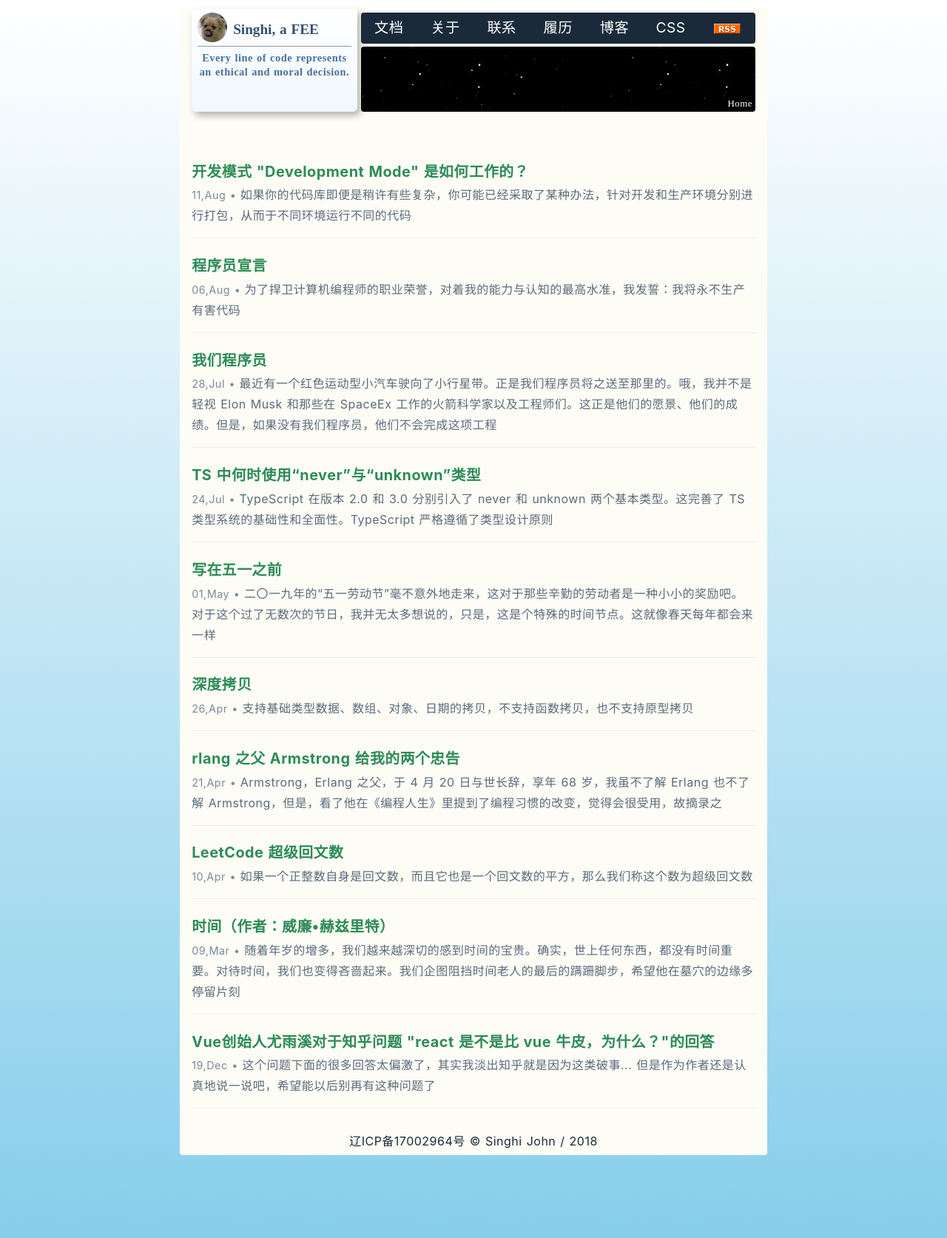
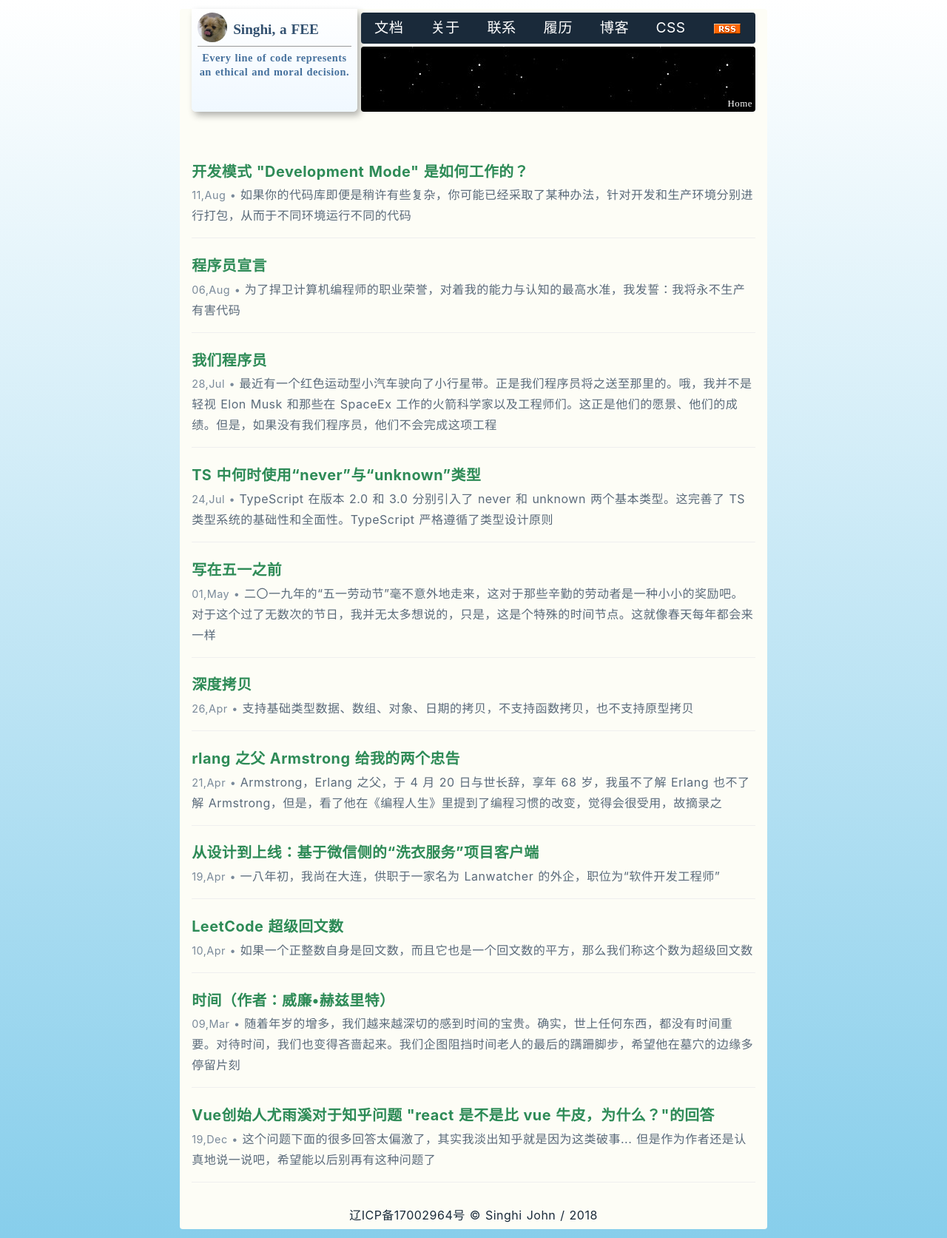
Before and after one commit to zxh19890103/singhi.io, a Jekyll site: the page built from index.md, in a window 1280 px wide. Shown: the whole page at 74% size. Built offline with Jekyll 4.4.1, drawn with Linux system fonts in a browser that asks for light colours; a style sheet for code colours, icons or effects is not loaded; some of the changed lines change nothing that is shown.

Commit message:
new post

````diff
--- /dev/null
+++ b/_posts/2019-04-19-an-architecture-design.md
@@ -0,0 +1,251 @@
+---
+layout: post
+title: 从设计到上线：基于微信侧的“洗衣服务”项目客户端
+short: 一八年初，我尚在大连，供职于一家名为 Lanwatcher 的外企，职位为“软件开发工程师”
+tags:
+  - Architecture
+  - Re-design
+  - Web
+---
+
+### 背景
+
+一八年初，我尚在大连，供职于一家名为 Lanwatcher 的外企，职位为“软件开发工程师”。
+
+年前，我们开发部门接到来自其它业务部门的产品需求，一个基于菜鸟驿站的洗衣服务平台，其中涉及四个端：
+
+- 平台
+- 门店
+- 工厂
+- 会员
+
+业务流程大概是这样：
+
+ {% include img.html src="//zxh1989.oss-cn-qingdao.aliyuncs.com/20190419/184758_15199.png" title="菜鸟驿站洗衣服务平台业务流程图" %}
+
+我们在厘清需求之后，得出了技术方案：
+
+首先，采取前后端分离开发模式，后端接口提供遵循 REST 规范，前端基于 MVVM 框架。
+
+技术栈上，后端框架为 [Feathers](https://feathersjs.com/)，因为它适合小团队快速生成大量实体读写接口（兼具 HTTP、WebSocket 两种协议类型的接口输出）；另外，Feathers 在之前的项目中有使用过，相对熟练；数据库用 [Postgres](https://www.postgresql.org/) ；ORM 使用 Github 星级较高的 [sequelize](https://sequelize.org/) 。
+
+前端有三个，分别为平台端、会员端、门店端。
+
+其中平台端由我负责，因为项目只分配一个月的工期，因此我选择了工程化程度更高、工具链更强大的前端框架 Angular v5；由于这一端提供给我们内部使用，对于界面要求不高，所以我直接搭配组件超级丰富的 UI 库 [PrimeNg](https://www.primefaces.org/primeng/#/) ；以此来确保开发的进度。
+
+会员端、门店端 分别由另几位同事负责。
+
+年前，我们完成了项目的初次迭代。年后，业务部因对会员端的界面设计不满意，找到我们，希望重新替换下页面，同时有几处业务上的改动。而此时，负责会员端的同事 D 已经高飞，因此，领导将这个任务交给我。
+
+怎么处理呢？基于之前的成果替换下模板可行吗？
+
+### 问题分析
+
+是基于之前的成果开发还是重新选择一个技术栈重写，这个问题在我脑海纠缠了很久。上级给的工期为两周，因此我必须迅速得出结论。
+
+如果是基于之前的成果来开发，那我要看看之前做出来的东西（主要从以下四点来分析）：
+
+- 维护性如何
+- 业务复杂度多高
+- 是否存在难以解决技术问题
+- 技术栈是否选择恰当
+
+首先，来看看会员端这个项目的大致现状：
+
+- 基于 Angular v5 开发的单页面应用，项目架构用其 CLI 生成（庞大）
+- 引用了 weui 界面库、jQuery、fontawesome 图标库 以及 jwexin （用于调用微信底层接口的官方库）
+- 五个 Module ：
+  1. `start/` 相当于欢迎页；
+  2. `shared/` 定义数据模型（Models）、Guards （Ng 的路由守卫）、公共组件（footer、header）、Resolvers（Ng 路由数据预解析）、若干公共服务；
+  3. `main/` 开放页面（无需登录平台，只需要微信授权即可浏览）；
+  4. `personal/` 个人中心（需要登入平台，有平台颁发的 token 才能浏览）；
+  5. `account/` 登录、注册、关注页面
+
+并且微信官方就公众号 SPA 使用 JS-SDK 有过一个提醒：
+
+> 所有需要使用`JS-SDK`的页面必须先注入配置信息，否则将无法调用（同一个url仅需调用一次，对于变化url的 SPA 的 web app 可在每次url变化时进行调用,目前Android微信客户端不支持`pushState`的H5新特性，所以使用 `pushState` 来实现 web app 的页面会导致签名失败，此问题会在 Android6.2 中修复。
+
+其次，在进行 oauth2 鉴权的时候不支持 hash 信息传递：
+
+> 例如：https://open.weixin.qq.com/connect/oauth2/authorize?appid=xxx& redirect_uri=view/guide/home.php#share/service/detail/
+只能得到: view/guide/home.php
+
+其中第二个限制被我的同事 D 反馈出来，纠缠了很久，他得到的解决思路是使用 localStorage 来保存需要跳转的前端 *url*，鉴权完成后，取出这个 *url*，做一下跳转。
+
+{% include img.html src="//zxh1989.oss-cn-qingdao.aliyuncs.com/20190419/221135_37817.jpg" title="解决微信进行 oauth2 鉴权的时候不支持 hash 信息的问题" %}
+
+然后，我整理出了需要做的页面数量：
+
+- 个人中心 / 首页（+底部导航）
+- 个人中心 / 充值（SDK）
+- 个人中心 / 我的账户
+- 个人中心 / 优惠卷
+- 个人中心 / 订单查询
+- 个人中心 / 订单详情
+- 个人中心 / 支付记录
+- <del>预约（个人中心，删除）</del>
+- 个人中心 / 我的基本信息
+- 店铺详情
+- 洗衣价格
+- 洗衣流程
+- 首页3，引导页
+- 首页4 + 底部导航
+- 文化 + 底部导航
+- 服务 + 底部导航
+- 登录
+
+一共 **16** 个页面，从设计稿来看，页面多数为展示类，涉及交互的页面大概才几个。因此，我认为这个项目业务上并不算复杂。我大概读了一遍之前的工作成果，并把复杂的地方记录下来：
+
+- 微信授权
+- 扫一扫支付
+- 手机验证登录（纯粹为了收集用户手机号码）
+
+就这三个！
+
+那为什么之前要用 Angular， 还引进了 weui 和 jQuery 以及 FA 图标库？查了一下，发现 jQuery 是 weui 组件库的依赖包，而图标确实在页面中有少许使用！然而，这是及其不划算的。其实，光“采用 Angular 开发” 这条就很是不划算！整个项目打包下来 JS 与 CSS 资源都好几兆了。而会员端又是面向C端用户的，体验这点十分要紧。
+
+由此，我决定重写整个项目。
+
+### 设计
+
+那么，是换个框架继续 SPA 吗？或者，SSR？考虑到整个应用展示类页面居多，根本构不成应用的级别，因此这个完全没有必要选择 SPA。这两年，前端开发者被框架冲昏了头脑，什么项目都是 SPA + CLI + RESTful。我的观点是，够不上应用的项目就不要用这么高级的框架了。
+
+好了，决定以 SSR 方式开发之后，就需要结合目前的系统架构，来设计这个项目的整体结构。我的系统架构如下：
+
+{% include img.html src="//zxh1989.oss-cn-qingdao.aliyuncs.com/20190419/233746_20502.jpg" title="菜鸟洗衣平台系统架构图" %}
+
+关注会员端，如何更好的将应用集成到平台中，是一个需要仔细考虑的问题。我大概想到了以下思路：
+
+采用 Express 框架，通过中间件的方式向平台注册一个子路由，比如 `app.use('/customer', CustomerSubApp)`。但是，经讨论，这个点子被负责平台开发的同事 L 否决了，理由是耦合性太强，建议分离成独立应用并通过 API 来通讯。
+
+#### 技术栈选择
+
+依然选择 Express 作为应用框架， 模板引擎选择比较中庸的 Ejs，理由是他符合 PHP、.NET 等 HTML 模板风格，并且网上对其没有过分的指责。选择 [express-ejs-layout](https://github.com/Soarez/express-ejs-layouts/issues) （好像就这一个）作为布局支持。其它几个依赖项如下：
+
+- [body-parser](https://github.com/expressjs/body-parser)
+- [cookie-parser](https://github.com/expressjs/cookie-parser)
+- [moment](http://momentjs.com/docs/)
+- [superagent](https://visionmedia.github.io/superagent/)
+
+#### 规范
+
+我要和同事 Y 一起来完成这个项目的开发，虽然人不多，但是考虑到以后可能的维护，我制定了若干规范：
+
+- IDE 用 VSCode
+- 用 GIT 进行版本管理、协作开发、配置 .gitignore
+- 配置 .editorconfig、.eslintrc
+- 不管前端还是服务端均使用 ES6 规范
+- 样式使用 SASS 预处理工具，命名遵循 BEM 规范
+- 遵循 HTML5 语义
+- 图片资源统一转换为 .webp
+
+#### 业务模块划分
+主要两个大目录，**public/** 用于存放无需构建的资源，**src/** 存放需要构建的资源（代码、HTML模板）
+
+src/ 结构设计如下：
+
+{% include img.html src="//zxh1989.oss-cn-qingdao.aliyuncs.com/20190420/012631_48980.jpg" title="源代码模块分拆" %}
+
+其中 *client/* 用于管理前端 JS + CSS 代码，包括以下部分：
+
+- *compoents/* 定义组件，如 dialog、notifier、spinner 等；
+- *pages/* 定义页面逻辑，如首页 *./home/* 包含 *index.js* 和 style.scss，js 在首页加载完成时运行，scss 则是定义首页该有的样式规则；
+- *presentation/* 定义全局样式；
+- *cache.js* 前端缓存；
+- *config.js* 前端配置；
+- *dom.js* 自己封装的 DOM 操作函数；
+- *route-run-map.js* 这个是用来运行 “页面脚本” （如：*pages/home/index.js*）的引擎函数
+- *share.js* 公共函数；
+- *wx.js* 我对微信 SDK 结合具体业务进行的封装
+
+*handlers/* 借助 .NET 的 code-behind 设计，我将每个页面的纯逻辑 (JS) 部分抽象出来，举个例子，*./home.handler.js* 代码像这样：
+
+```js
+const Proxy = require('../proxy')
+
+module.exports = (req, res, next) => {
+  const proxy = new Proxy(req.app, req, res)
+  proxy.getTop10Shops().then(r => {
+    res.render('home', { shops: r.data })
+  }, next)
+}
+```
+
+如此，我们在配置路由（Router）的时候，就显得很清晰，一个路由对应一个 handler，handler 也是最后一个中间件（叫**终极件**吧）；
+
+*middlewares/* 中间件定义，如 auth、err、safe 等，err 是为全局配置的；
+
+*proxy/* 定义接口调用；
+
+*views/* 定义模板；
+
+*app.js* 应用启动入口；
+
+*app-dev.js* 应用启动入口（开发模式）；
+
+*locals.js* 定义模板上下文，输出一个对象，其属性（值任意）可在模板上访问；
+
+*pager.js* 分页数据模型；
+
+*public-router.js、personal-router.js、vendor-router.js* 分别定义公开域路由、个人中心域路由以及工厂域路由；
+
+*setup.js* 配置 Express 应用，如注册子路由、全局中间件、全局变量、模版引擎相关配置等；
+
+这里有个特别的设计：
+
+```js
+const setUp = (app, routerFac, options) => {
+  app.set('views', path.resolve(__dirname, './views'))
+  app.set('view engine', 'ejs')
+  app.locals.$ = locals // Helpers
+  app.use(ejsLayouts)
+  // use many things...
+  // 开放域路由
+  const publicRouter = publicRouterFac(app, routerFac(), {})
+  app.use('/', publicRouter)
+  // use many other things...
+}
+```
+
+setUp 的第一个参数是一个 Express 应用实例（app），routerFac 是一个 Function，它要求返回一个 Express.Router 对象，这样设计是为了能够兼容“通过中间件，将会员端应用直接集成到平台中”这一被否决的实施方案。
+
+*utils.js* 是公共函数。
+
+#### 构建工具
+
+我喜欢用 nodejs 开发一些辅助工具，比如，封装 webpack、自动上传、sass 编译、网页抓取 等。这个项目当然也需要做这些工作。我做了三个工具，以方便开发、构建：
+
+- dev 运行开发环境
+- pack 构建 client/ 代码、复制 node 端代码到指定目录
+- inject 根据 pack 之后的 manifest 将构建好的 js、css 文件注入到 .ejs 文件
+
+使用的第三方包：
+
+- webpack 4.5
+- webpack-dev-middleware
+- webpack-hot-middleware
+- nodemon 1.17
+- babel 6.26
+- node-sass 4.0
+
+有了这些工具，我实现了前后端基于一个 serve 的开发方式。serve 一次，你就可以同时去开发 client 端和 server 端的功能，此得益于 webpack-dev-middleware 这个中间件。
+
+### 填充业务代码
+
+确定了代码规范、划分了模块、提供了开发构建工具之后，便可以进入业务代码的编写阶段了。
+
+我们的流程设计是：设计稿 -> PS 切图 -> 编写 HTML -> 转为 ejs -> 写 handler 业务以提供 ejs 需要的数据 -> 界面测试 -> 修改 -> ...
+
+### 对于鉴权与登录的设计
+
+{% include img.html src="//zxh1989.oss-cn-qingdao.aliyuncs.com/20190420/020418_17649.jpg" title="鉴权 + 登录 流程图" %}
+
+### 程序打包、上线
+
+打包只需要运行命令：
+
+```sh
+>> npm run pack
+```
+
+生成的 dist 目录即构建结果，将它上传到服务器的指定目录上，并启动 app，用 pm2 或类似守护进程维持应用的可用性。
--- a/_sass/zero.scss
+++ b/_sass/zero.scss
@@ -434,7 +434,8 @@ footer {
 	}
 	ol,
 	ul {
-		padding-left: 3em;
+		padding-left: 2em;
+		list-style: #888;
 		// list-style-position: inside;
 	}
 	iframe {
````
Also changed, not shown: _posts/2018-12-19-is-react-better-than-vue.md (renamed from _posts/2018-12-19-mmm.md).
